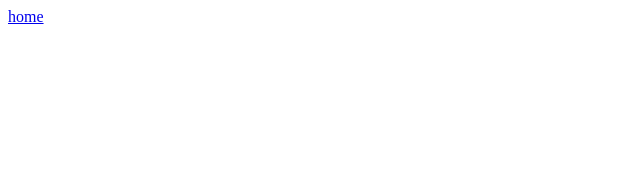
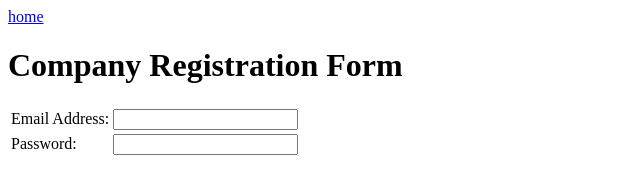
Before and after one commit to schoolc004/is5project.github.io, a plain HTML site: page register.html in a window 1280 px wide. Shown: the whole page, without its empty margins (0-640 px from the left). Drawn offline with Linux system fonts and the light colour scheme.

Commit message:
Update register.html

```diff
--- a/register.html
+++ b/register.html
@@ -8,4 +8,29 @@
 		<a href="index.html">home</a>
 </body>
 
+<head>
+     <h1> Company Registration Form</h1>
+  </head>
+<body>
+<form>
+     <table>
+           <tr>
+               <td>
+                   Email Address:
+               </td>
+                <td>
+                   <input type=”text” email=””>
+                </td>
+           </tr>
+            <tr>
+                 <td>
+                   Password:
+                 </td>
+                 <td>
+                  <input type=”Password” name=””>
+                 </td>
+           </tr>
+     </table>
+</form>
+</body>
 </html>
```
